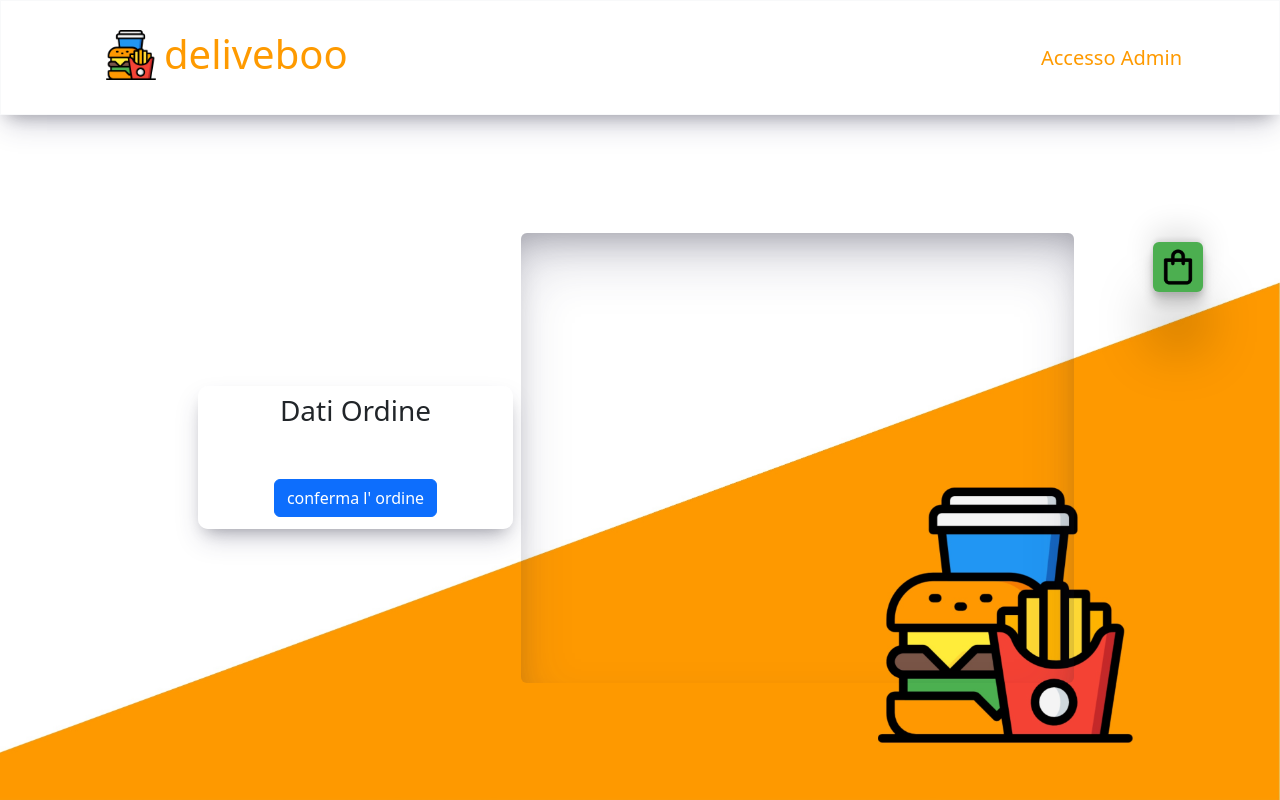
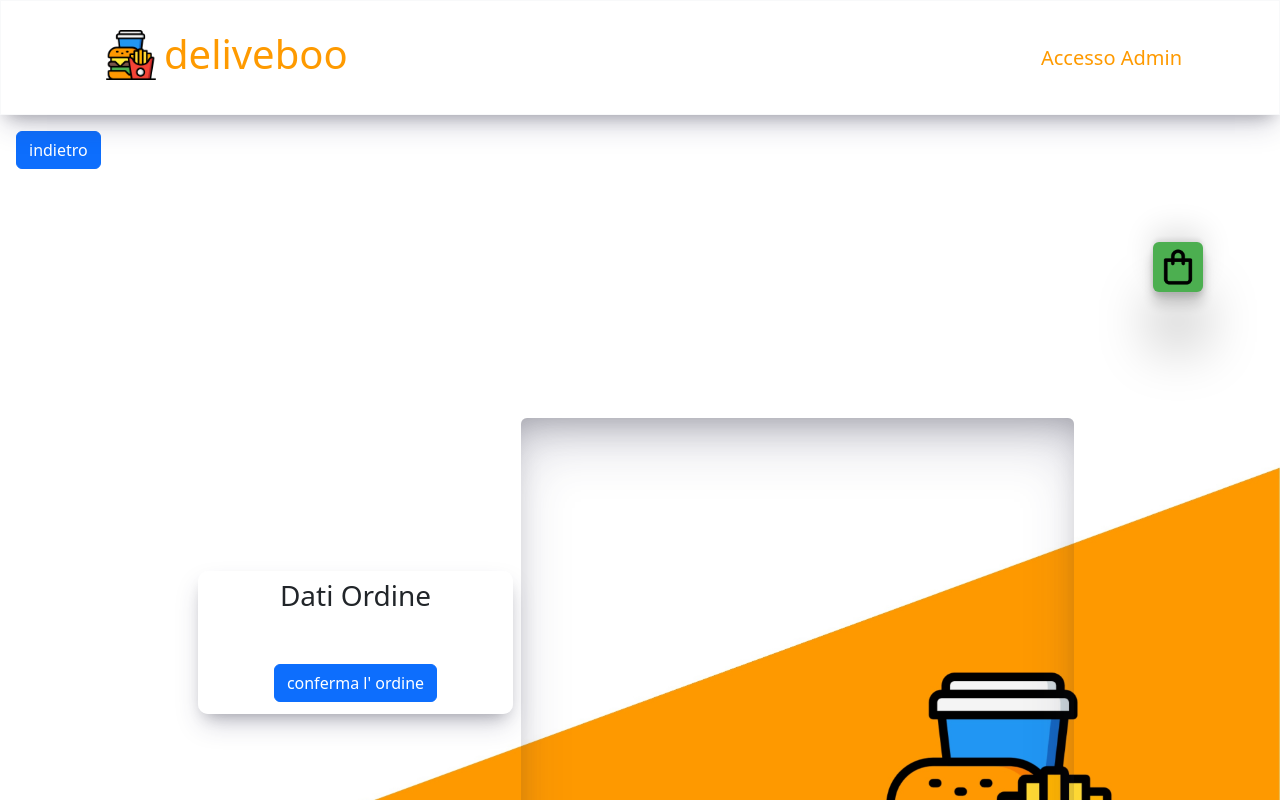
Before and after one commit to FrancescoBonandin/team-5-deliveboo-vue, a Vue app: page /restaurant/CheckoutPage/OrderSubmit in a window 1280 px wide. Shown: the top 800 px of the page. Built offline with nearby package versions, Linux system fonts and the light colour scheme.

Commit message:
add : buttons 'indietro'

```diff
--- a/src/js/store.js
+++ b/src/js/store.js
@@ -11,6 +11,8 @@ export const store = reactive({
         prices : [],
 
         currentPrice : 0,
+
+        restaurantId : 0,
 
         sum : 0,
 
--- a/src/pages/CheckoutPage.vue
+++ b/src/pages/CheckoutPage.vue
@@ -35,6 +35,30 @@ export default {
   },
 
   methods:{
+
+    returnId(){
+
+      if(Array.from(this.store.content.cart).length >0){
+
+        this.store.content.cart.forEach(item => {
+
+         this.store.content.restaurantId = item.restaurant_id
+
+        })
+
+        return this.store.content.restaurantId
+
+      }else{
+
+
+        return this.store.content.restaurantId
+
+      }
+
+
+
+    },
+
     braintree(){
       let button = document.querySelector('#submit-button');
 
@@ -129,6 +153,16 @@ export default {
 </script>
 
 <template>
+
+<router-link :to="{name : 'restaurant-menu' , params : { id : returnId()}}">
+
+  <button class="btn btn-primary m-3" @click="returnId()">
+
+    indietro
+
+  </button>
+
+</router-link>
 
 <div class="container-fluid payment-box py-3 custom-shadow ">
 
--- a/src/pages/OrderSubmitPage.vue
+++ b/src/pages/OrderSubmitPage.vue
@@ -34,6 +34,12 @@ export default {
 
 
   methods:{
+
+    confirmedCheck(){
+
+      this.store.content.paid = false
+
+    },
 
     SendOrder(){
 
@@ -86,7 +92,7 @@ export default {
 
       localStorage.setItem('cart', JSON.stringify(this.store.content.cart))
 
-    return router.push({name : 'OrderSuccess'})
+      return router.push({name : 'OrderSuccess'})
 
 
   }
@@ -115,9 +121,19 @@ export default {
 
 <template>
 
+<router-link :to="{name :'CheckoutPage'}">
+
+  <button class="btn btn-primary m-3"  @click="confirmedCheck()">
+
+    indietro
+
+  </button>
+
+</router-link>
+
 <div class="container-fluid d-flex align-item-center justify-content-center submit-page position-relative  p-2">
 
-  <div class="row  w-75 justify-content-center align-items-center ">
+  <div class="row  w-75 justify-content-center align-items-center">
 
     <div class="light-bg-card text-center p-2 align-self-center col-lg-4  col-md-12 custom-shadow">
 
```
